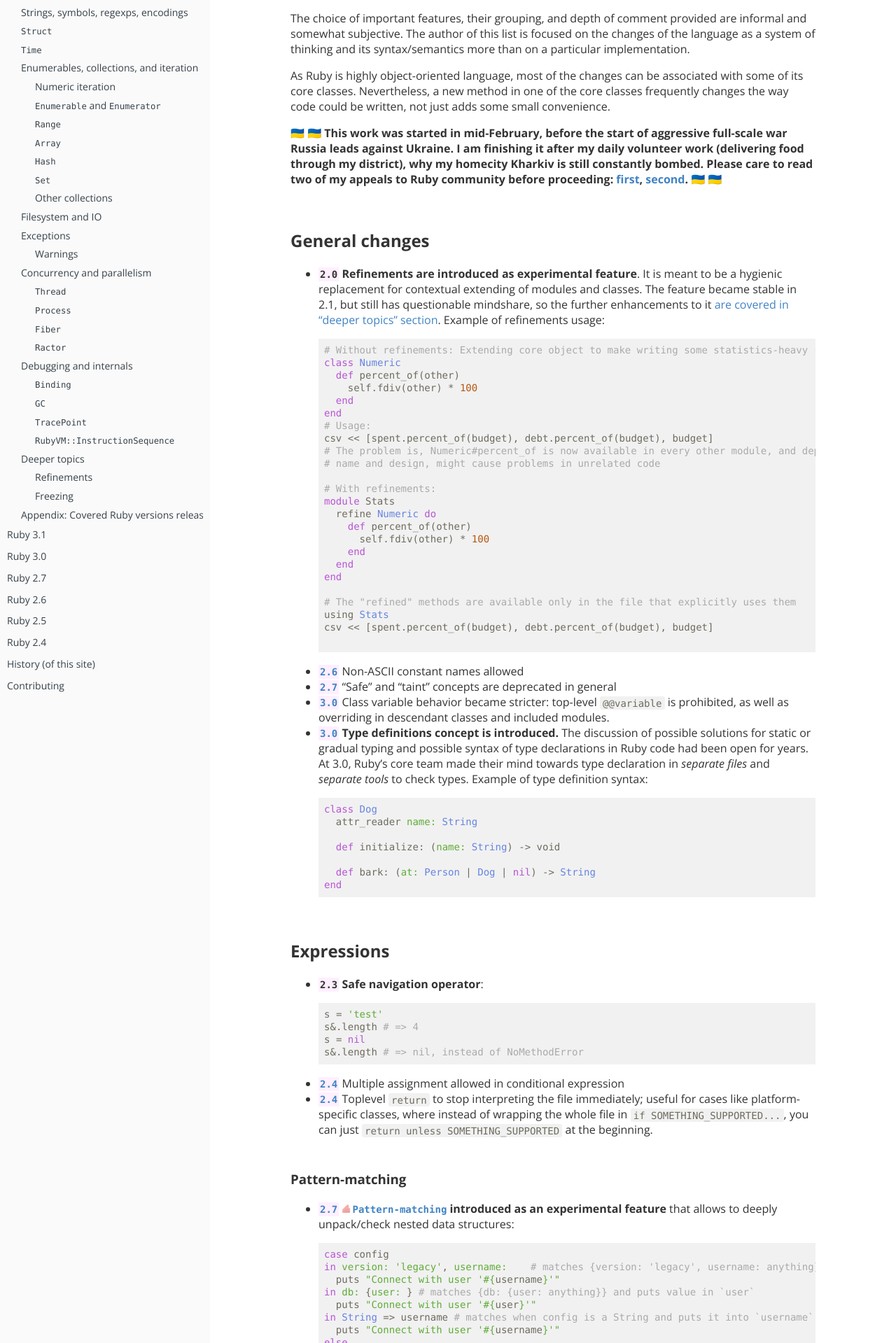
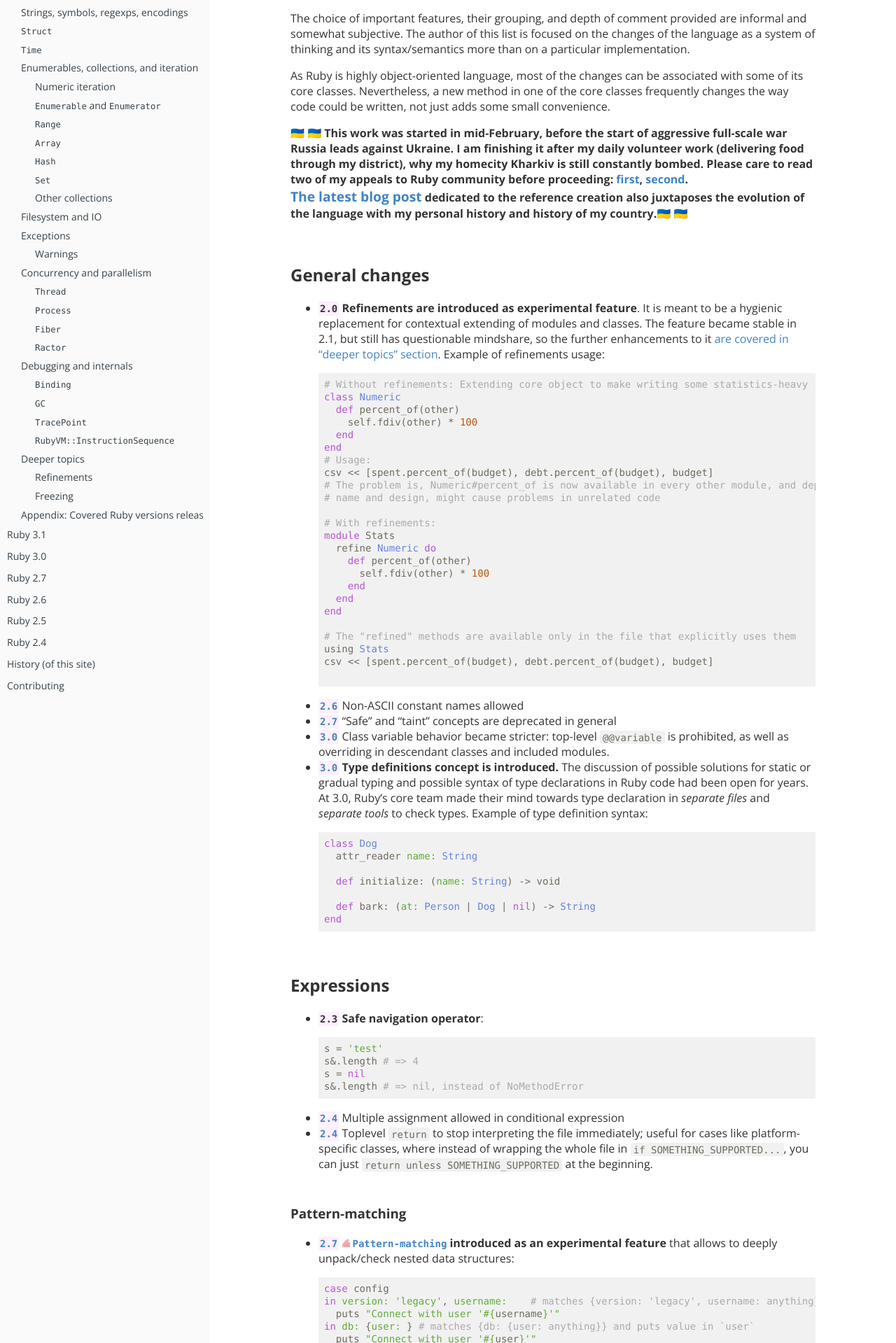
Before and after one commit to rubyreferences/rubychanges, a Jekyll site: the page built from evolution.md, in a window 1280 px wide. Shown: the part 347-2266 px from the top of the page at 70% size. Built offline with Jekyll 4.4.1, drawn with Linux system fonts in a browser that asks for light colours; nearby versions of some CDN libraries; our own code applies the rules of GitHub Pages for plain Markdown files; some of the changed text lies outside the part shown.

Commit message:
Add link

```diff
--- a/evolution.md
+++ b/evolution.md
@@ -18,7 +18,7 @@ The choice of important features, their grouping, and depth of comment provided
 
 As Ruby is highly object-oriented language, most of the changes can be associated with some of its core classes. Nevertheless, a new method in one of the core classes frequently changes the way code could be written, not just adds some small convenience.
 
-**🇺🇦 🇺🇦 This work was started in mid-February, before the start of aggressive full-scale war Russia leads against Ukraine. I am finishing it after my daily volunteer work (delivering food through my district), why my homecity Kharkiv is still constantly bombed. Please care to read two of my appeals to Ruby community before proceeding: [first](https://zverok.space/blog/2022-03-03-WAR.html), [second](https://zverok.space/blog/2022-03-15-STILL-WAR.html). 🇺🇦 🇺🇦**
+**🇺🇦 🇺🇦 This work was started in mid-February, before the start of aggressive full-scale war Russia leads against Ukraine. I am finishing it after my daily volunteer work (delivering food through my district), why my homecity Kharkiv is still constantly bombed. Please care to read two of my appeals to Ruby community before proceeding: [first](https://zverok.space/blog/2022-03-03-WAR.html), [second](https://zverok.space/blog/2022-03-15-STILL-WAR.html).<br/><big>[The latest blog post](https://zverok.space/blog/2022-06-11-ruby-evolution.html)</big> dedicated to the reference creation also juxtaposes the evolution of the language with my personal history and history of my country.🇺🇦 🇺🇦**
 
 
 ## General changes[](#general-changes)
```
Also changed, not shown: _src/evolution.md (+1 -1 lines).
